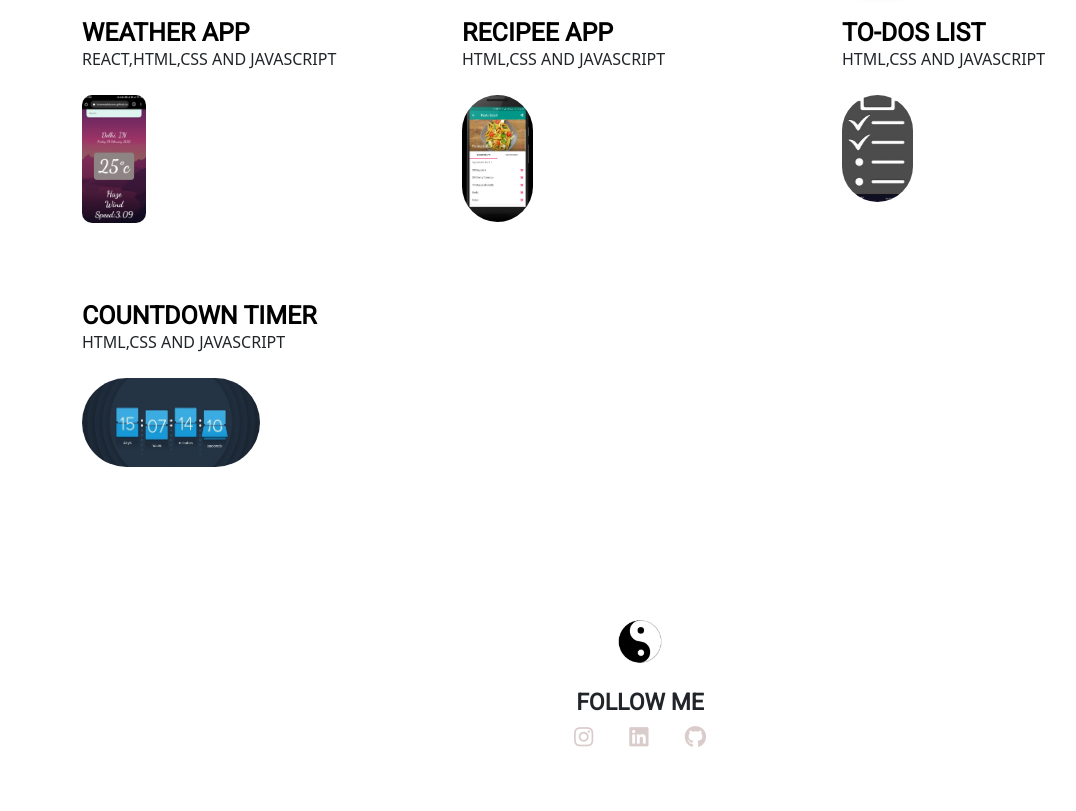
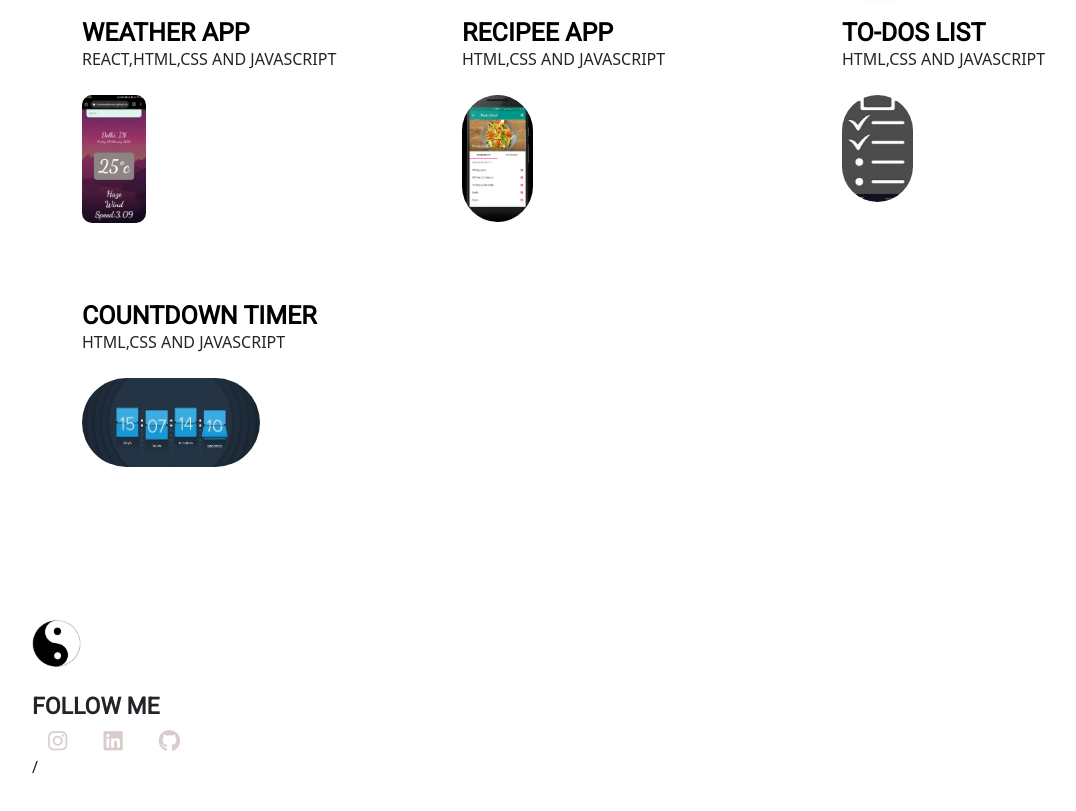
Before and after one commit to AmitVermadotcom/Portfolio, a plain HTML site: page index.html in a window 1280 px wide. Shown: the part 1810-2621 px from the top of the page, without its empty margins (0-1076 px from the left). Before the commit the page ends 2593 px from the top, so only its background shows below. Drawn offline with nearby package versions, Linux system fonts and the light colour scheme.

Commit message:
Update index.html

```diff
--- a/index.html
+++ b/index.html
@@ -295,21 +295,20 @@
 <!--===================================== End of main=================================== -->
 
 
-<footer class="footer-area d-flex flex-row flex-wrap" id="Contact">
-  <div class="container">
-    <div class="">
-      <div class="site-logo text-center py-4" id="img">
+<!--=====================================Start of footer area=================================== -->
+<footer class="footer-area " id="Contact">
+      <div class="site-logo py-4" id="img">
         <a href="#" ><img src="./IMG/yin-yang-symbol-meaning-chinese-philosophy.jpg" alt="logo"></a>
       </div>
-      <div class="social text-center">
+      <div class="social">
         <h5 class="text-uppercase">follow me</h5>
-        <!-- <a href="#"><i class="fab fa-facebook"></i></a> -->
-        <a href="https://www.instagram.com/l_m_iron_man/"><i class="fab fa-instagram"></i></a>
-        <a href="https://www.linkedin.com/in/amit-verma-b19b351a9"><i class="fab fa-linkedin"></i></a>
-        <a href="https://github.com/AmitVermadotcom"><i class="fab fa-github"></i></a>
+        <div class="social-icons">
+          <a href="https://www.instagram.com/l_m_iron_man/"><i class="fab fa-instagram"></i></a>
+          <a href="https://www.linkedin.com/in/amit-verma-b19b351a9"><i class="fab fa-linkedin"></i></a>
+          <a href="https://github.com/AmitVermadotcom"><i class="fab fa-github"></i></a>
+        </div>
       </div>
-    </div>
-  </div>
+  </div>/
 </footer>
 
     <!-- ================================Ending of footer ====================================-->
```
